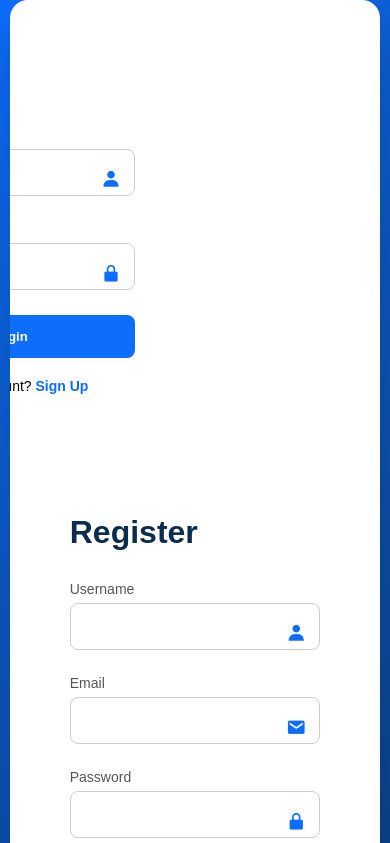
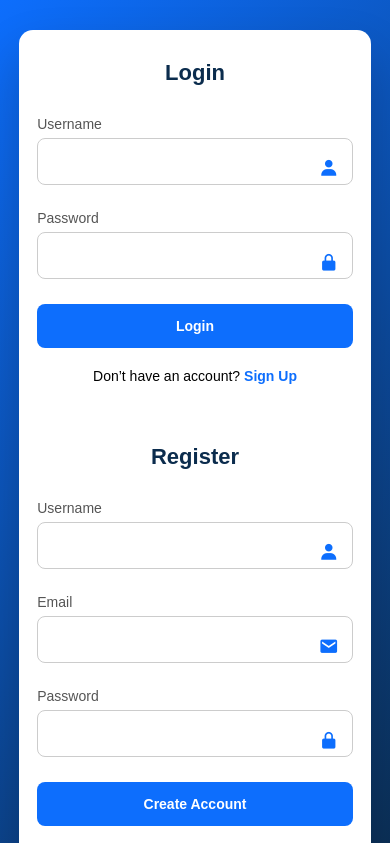
Before and after one commit to adamishere24/auracraft, a plain HTML site: page login.html in a window 390 px wide. Both pictures are taken after a click on the link "Sign Up". Shown: the top 843 px of the page. Drawn offline with nearby package versions, Linux system fonts and the light colour scheme.

Commit message:
AuraCraft

```diff
--- a/login.html
+++ b/login.html
@@ -193,6 +193,88 @@
         position: relative;
       }
     }
+
+    /* =========================================
+   MOBILE RESPONSIVE FIX – AURACRAFT LOGIN
+   ========================================= */
+@media (max-width: 768px) {
+
+  body {
+    align-items: flex-start;
+    padding: 30px 10px;
+  }
+
+  .container {
+    width: 100%;
+    height: auto;
+    border-radius: 14px;
+  }
+
+  /* Stack everything */
+  .form-box,
+  .info-content {
+    position: relative;
+    width: 100%;
+    height: auto;
+    padding: 40px 25px;
+  }
+
+  /* Disable sliding animations */
+  .form-box.Login,
+  .form-box.Register,
+  .info-content.Login,
+  .info-content.Register {
+    left: 0;
+    right: 0;
+    transform: none;
+  }
+
+  .container.active .form-box.Login,
+  .container.active .form-box.Register,
+  .container.active .info-content.Login,
+  .container.active .info-content.Register {
+    left: 0;
+    right: 0;
+  }
+
+  /* Hide info panels on mobile */
+  .info-content {
+    display: none;
+  }
+
+  /* Typography scaling */
+  .form-box h2 {
+    font-size: 24px;
+    text-align: center;
+  }
+
+  .regi-link {
+    text-align: center;
+  }
+
+  input {
+    font-size: 14px;
+  }
+
+  .btn {
+    font-size: 14px;
+  }
+}
+
+/* Extra small phones */
+@media (max-width: 480px) {
+
+  .form-box {
+    padding: 30px 18px;
+  }
+
+  .form-box h2 {
+    font-size: 22px;
+  }
+}
+
+
+
   </style>
 </head>
 
```
Also changed, not shown: product.html (+6 -6 lines), img/jacket.jpg (added), 5 other files.
